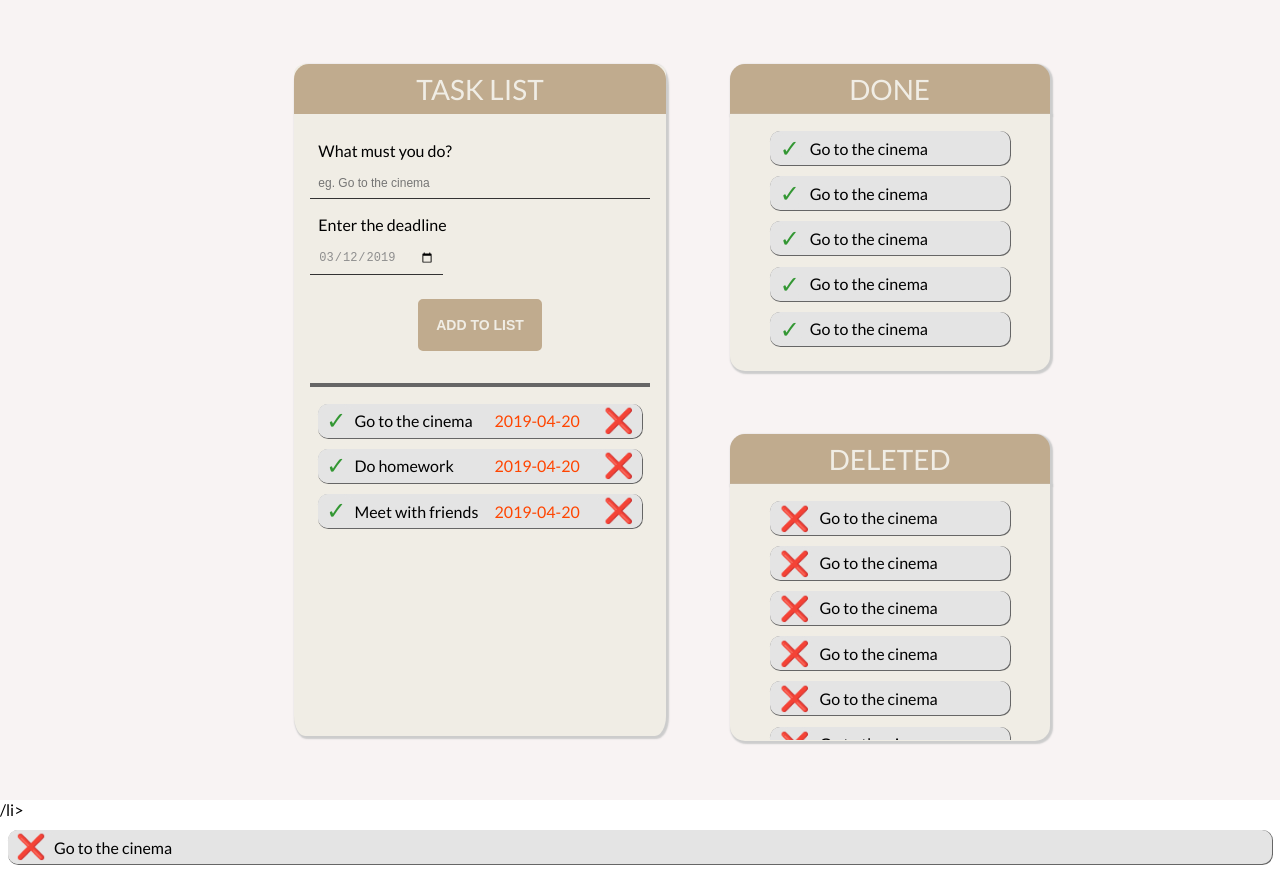
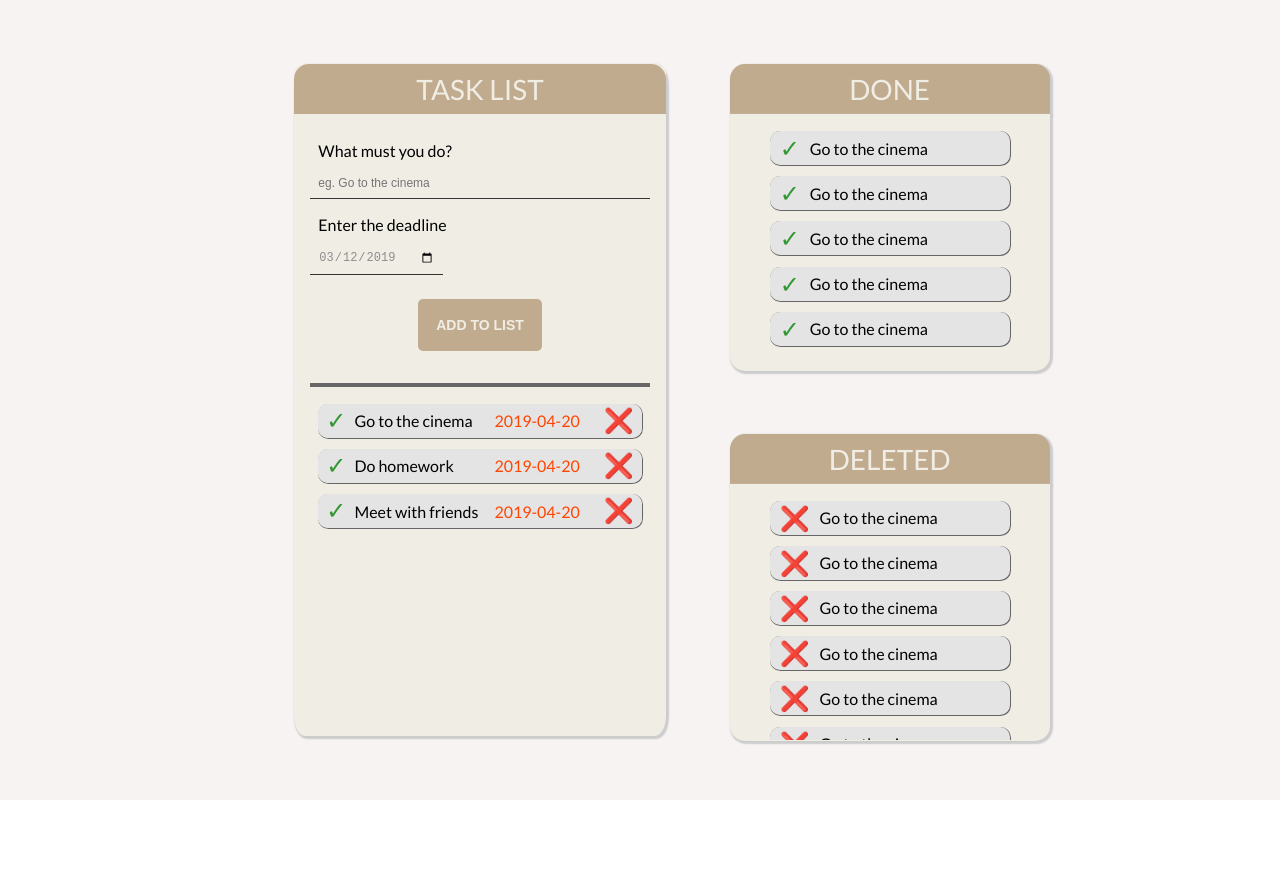
Before and after one commit to bzdybel/ToDo, a plain HTML site: page index.html in a window 1280 px wide. After the commit the page ends 800 px from the top, so only its background shows below. Drawn offline with Linux system fonts and the light colour scheme.

Commit message:
fix redeclaration problem

```diff
--- a/index.html
+++ b/index.html
@@ -217,27 +217,3 @@
 	<script type="text/javascript" src="task-list.js"></script>
 	<script type="text/javascript" src="generate-task-list.js"></script>
 </body>
-
-</html>/li>
-<li class="task-list__item">
-	<button
-		class="task-list-item__button task-list-item__button--delete task-list-item__button--performed-activity-list"
-		type="button">
-		&#10060;
-	</button>
-
-	<span class="task-list-item__content">
-		Go to the cinema
-	</span>
-</li>
-</ul>
-</div>
-</div>
-</div>
-</div>
-
-<script type="text/javascript" src="task-list.js"></script>
-<script type="text/javascript" src="generate-task-list.js"></script>
-</body>
-
-</html>
```
Also changed, not shown: generate-task-list.js (line endings or trailing spaces), task-list.js (line endings or trailing spaces).
